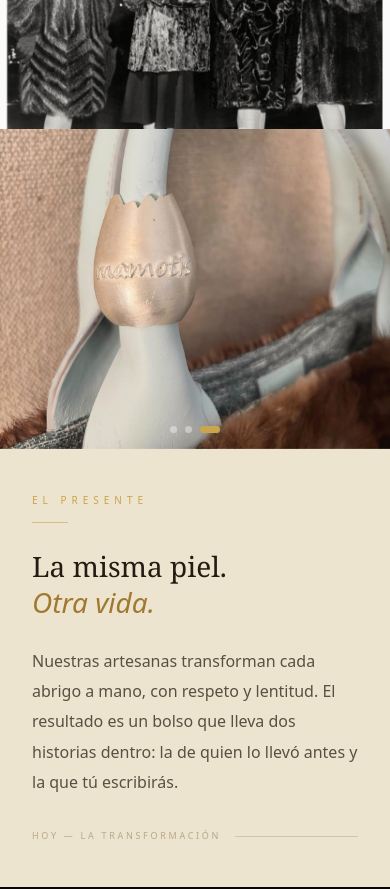
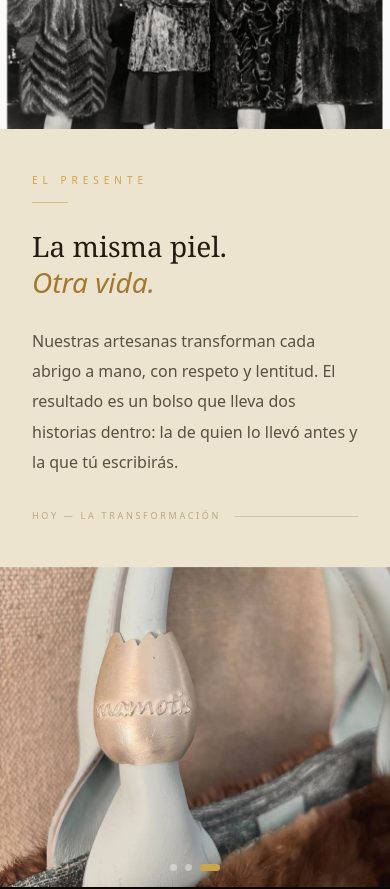
Before and after one commit to mamotisoficial/mamotis-web, a Next.js app: page / in a window 390 px wide. Shown: the part 1780-2669 px from the top of the page. Built offline with nearby package versions, Linux system fonts and the light colour scheme; a web font is replaced by a local one.

Commit message:
fix: mobile order El presente — text before carousel on small screens
Co-Authored-By: Claude Sonnet 4.6 <noreply@anthropic.com>
Claude-Session: https://claude.ai/code/session_01Moqpxy2tVrAo7onpaotAWL

```diff
--- a/src/components/Historia.tsx
+++ b/src/components/Historia.tsx
@@ -93,10 +93,10 @@ export default function Historia() {
       {/* FILA 2 — El presente: foto izquierda (carrusel), texto derecha */}
       <div style={{ display:'grid', gridTemplateColumns:'1fr 1fr', minHeight:560 }}
         className="historia-row">
-        <div style={{ order:1, overflow:'hidden' }} className="historia-foto-col">
+        <div style={{ order:1, overflow:'hidden' }} className="historia-foto-col presente-foto">
           <CarruselBolso />
         </div>
-        <div style={{
+        <div className="presente-texto" style={{
           order:2,
           display:'flex', flexDirection:'column', justifyContent:'center',
           padding:'clamp(44px,6vw,88px) clamp(32px,5vw,88px)',
@@ -130,8 +130,9 @@ export default function Historia() {
       <style>{`
         @media(max-width:860px){
           .historia-row{grid-template-columns:1fr!important; min-height:auto!important;}
-          .historia-row>div{order:unset!important;}
           .historia-foto-col{min-height:320px!important;}
+          .presente-foto{order:3!important;}
+          .presente-texto{order:2!important;}
         }
       `}</style>
     </section>
```
